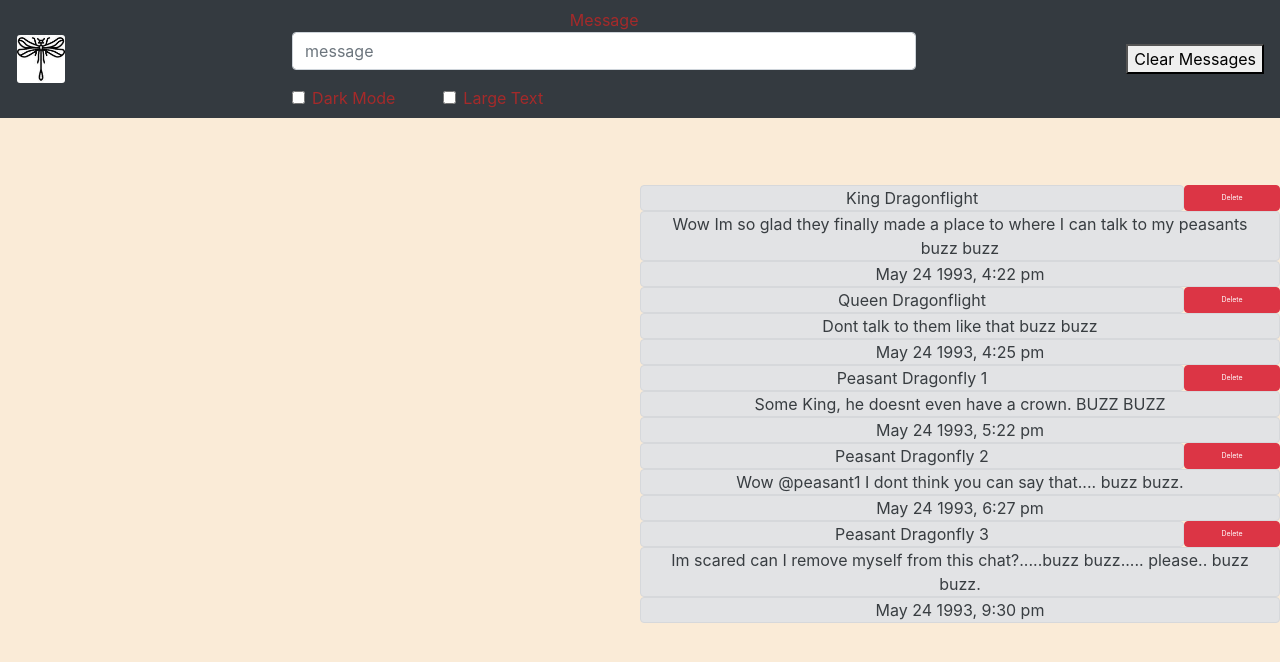
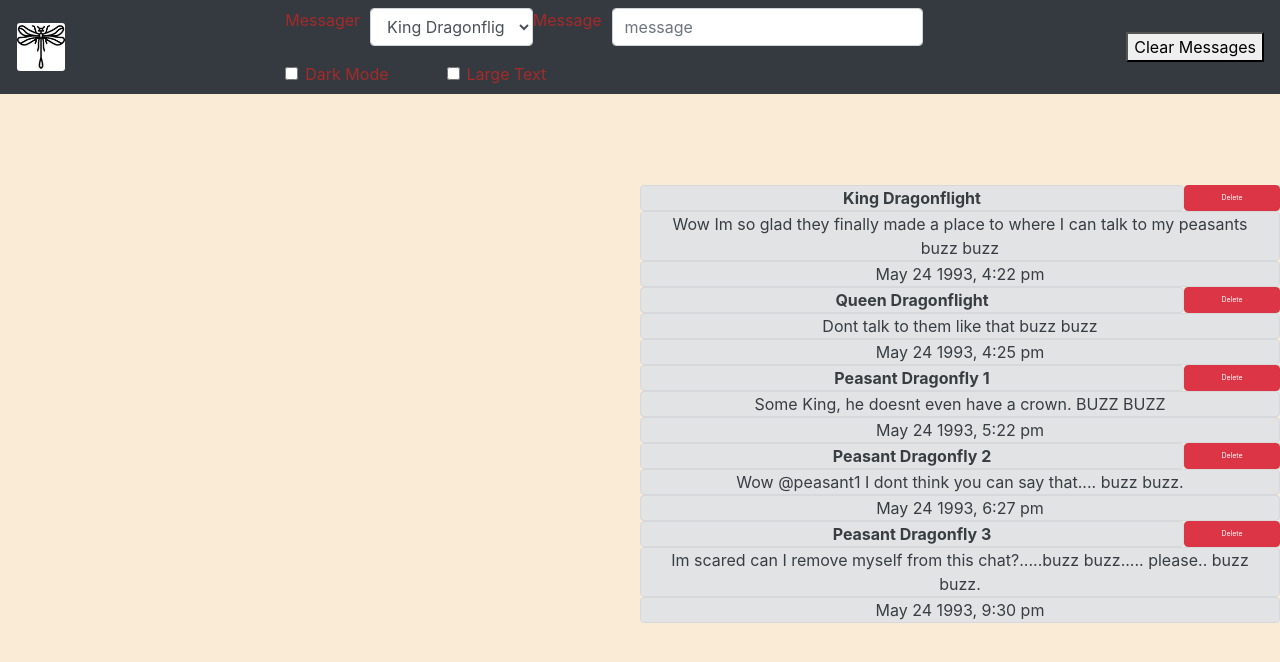
Before and after one commit to willkotheimer/chatty-epsilon, a website built with webpack: page src/index.html in a window 1280 px wide. Built offline with nearby package versions, Linux system fonts and the light colour scheme.

Commit message:
Added multipleUser dropdown and completed add id capture

```diff
--- a/src/javascripts/components/addMessage.js
+++ b/src/javascripts/components/addMessage.js
@@ -5,11 +5,12 @@ const addMessage = (messages) => {
   $('#messageInput').on('keypress', (e) => {
     if (e.which === 13) {
       messages.unshift({
-        dragonflyId: 1,
+        dragonflyId: parseInt($('#inputMessager option:selected').attr('name'), 10),
         Message: $('#messageInput').val(),
         timestamp: moment().format('MMMM Do YYYY, h:mm a'),
       });
       $('#messageInput').val('');
+      console.warn(messages);
       printMessages.printMessages(messages);
     }
   });
--- a/src/javascripts/components/navbar.js
+++ b/src/javascripts/components/navbar.js
@@ -1,14 +1,39 @@
+import Dragons from '../helpers/data/messageData';
+
+const dropDown = () => {
+  let myDropdown = '';
+  const myDragons = Dragons.getDragonFlies();
+  myDragons.forEach((fly) => {
+    myDropdown += `
+    <option name='${fly.dragonflyId}'>${fly.Name}</option>
+    `;
+  });
+  return myDropdown;
+};
+
 const buildNavbar = () => {
   $('#app').append(`
       <nav class="navbar navbar-dark bg-dark fixed-top">
         <a class="navbar-brand" href="#">
           <img src="../documentation/logo.jpg" class="border border-dark rounded" width="50" height="50" alt="Logo">
         </a>
-        <div class="w-50">
-          <div class="form-group"
-            <label for="messageInput">Message</label>
+        <div>
+          <div class="form-group">
+              <div class="form-group d-flex nav-input">
+              <label for="inputMessager">Messager</label>
+              <select id="inputMessager" class="form-control">
+                ${dropDown()}
+              </select>
+
+              <label for="messageInput">Message</label>
             <input type="text" class="form-control" id="messageInput" placeholder="message" required>
+            </div>
+
           </div>
+
+
+
+
           <div class="d-flex flex-row">
             <div class="form-check mr-5">
               <input type="checkbox" class="form-check-input" id="dark-mode">
--- a/src/javascripts/components/printMessages.js
+++ b/src/javascripts/components/printMessages.js
@@ -3,6 +3,7 @@ import messageLimit from './messageLimit';
 
 const deleteDragon = (id) => {
   DragonFlies.getDragonData().splice(parseInt(id, 10), 1);
+  console.warn(DragonFlies.getDragonData());
   $(`.card-${id}`).remove();
 };
 
--- a/src/styles/main.scss
+++ b/src/styles/main.scss
@@ -8,6 +8,17 @@ body {
   margin-top: 100px;
 }
 
+.nav-input {
+  width: 100%;
+}
+
+#inputMessager {
+  width: 50%;
+}
+
+label {
+  padding-right:10px;
+}
 #messages {
   width: 50%;
   margin-top: 85px;
@@ -42,6 +53,7 @@ body {
 
 #name {
   width:85%;
+  font-weight: bold;
 }
 
 .delete {
```
Also changed, not shown: 1 other file.
